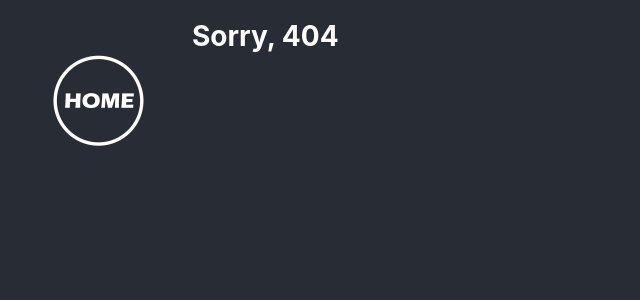
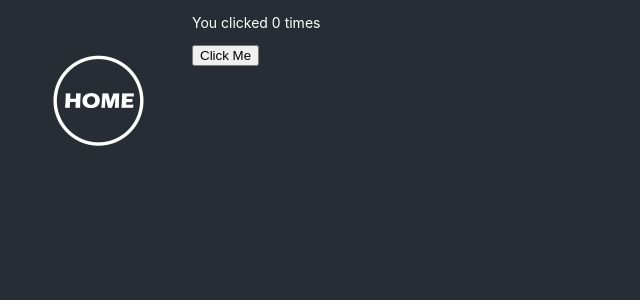
Before and after one commit to duola8789/react-learning, a React (Create React App) app: page /Demo8 in a window 1280 px wide. Before the commit this address had no page. Shown: the top 300 px of the page, without its empty margins (0-640 px from the left). Built offline with nearby package versions, Linux system fonts and the light colour scheme.

Commit message:
feat: 添加demo8 Hooks

```diff
--- a/src/App.js
+++ b/src/App.js
@@ -17,6 +17,7 @@ class App extends Component {
             <li><Link to="/demo5">Demo5 -- HOC的基本使用(2) 显示鼠标位置</Link></li>
             <li><Link to="/demo6">Demo6 -- Render Props(1) 显示鼠标位置</Link></li>
             <li><Link to="/demo7">Demo7 -- Context API</Link></li>
+            <li><Link to="/demo8">Demo8 -- Hooks API</Link></li>
           </ul>
         </div>
       </div>
--- /dev/null
+++ b/src/components/demo8/index.js
@@ -0,0 +1,62 @@
+/**
+ * Created By zh on 2019-03-19
+ */
+import React, { Component, useState, useEffect } from 'react';
+
+
+/**
+ * 一个简单的计数器的组件，传统的写法：
+ * 实现的功能
+ * 1. 点击按钮计数器增加
+ * 2. 随着计数器增加，网页的标题发生改变
+ */
+class Count extends Component {
+  state = { count: 0 };
+
+  render() {
+    return (
+      <div>
+        <p>You clicked {this.state.count} times</p>
+        <button onClick={() => this.setState({ count: this.state.count + 1 })}>Click Me</button>
+      </div>
+    )
+  }
+}
+
+//
+/**
+ * 上面的组件改用
+ * @returns {*}
+ * @constructor
+ */
+const Count_Hook = () => {
+  const [count, setCount] = useState(0);
+
+  useEffect(() => {
+    document.title = `You clicked ${count} times`;
+    return () => {
+      document.title = 'ok'
+    }
+  }, [count]);
+
+  return (
+    <div>
+      <p>You clicked {count} times</p>
+      <button onClick={() => setCount(count + 1)}>Click Me</button>
+    </div>
+  )
+};
+
+// 编写一个自定义的Hook，实现的功能：当点击5此时，弹窗，你很棒！
+
+export default class Demo8 extends Component {
+  state = { count: 0 };
+
+  render() {
+    return (
+      <div>
+        <Count_Hook />
+      </div>
+    )
+  }
+}
--- a/src/index.js
+++ b/src/index.js
@@ -11,6 +11,7 @@ import Demo4 from './components/demo4/index'
 import Demo5 from './components/demo5/index'
 import Demo6 from './components/demo6/index'
 import Demo7 from './components/demo7/index'
+import Demo8 from './components/demo8/index'
 
 import { BrowserRouter as Router, Route, Link, Switch } from 'react-router-dom'
 
@@ -36,6 +37,7 @@ export default class RouterContainer extends React.Component {
             <Route path="/Demo5/" component={Demo5} />
             <Route path="/Demo6/" component={Demo6} />
             <Route path="/Demo7/" component={Demo7} />
+            <Route path="/Demo8/" component={Demo8} />
             <Route component={NoMatch} />
           </Switch>
         </div>
```
